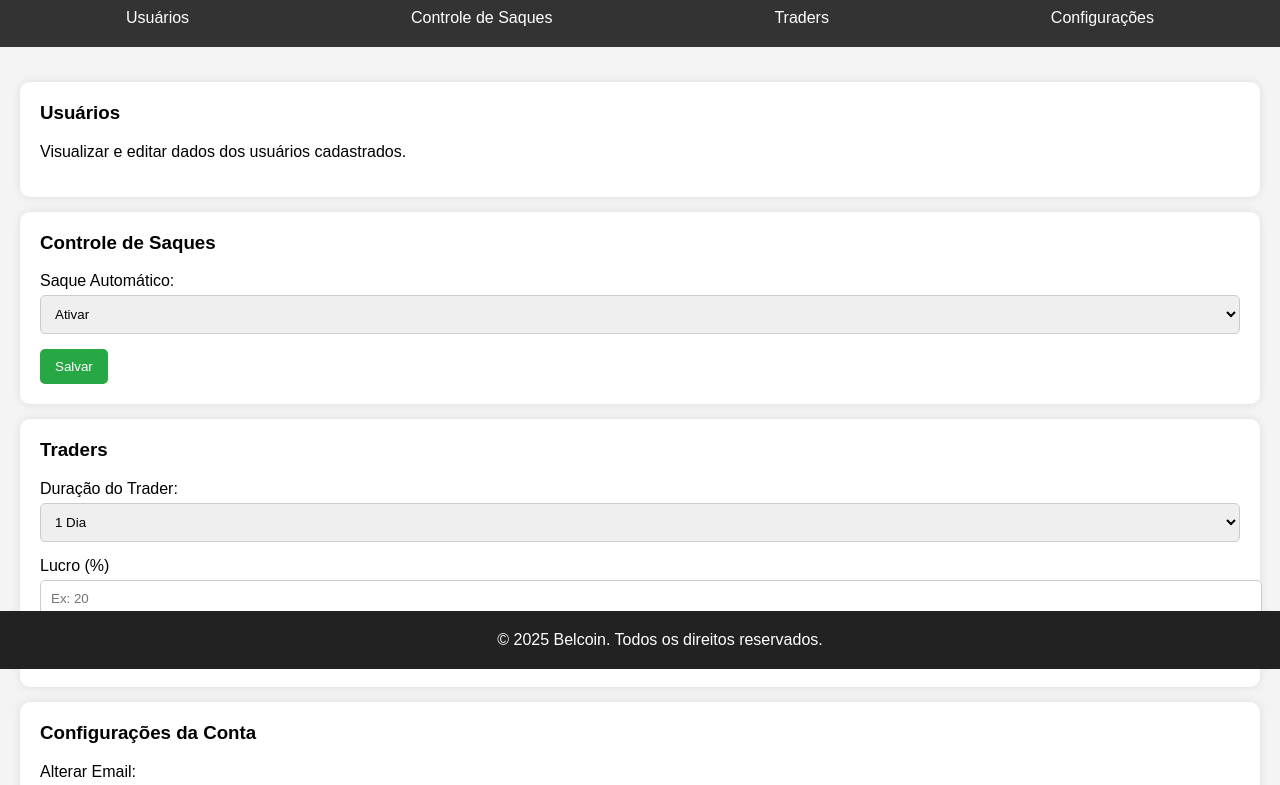
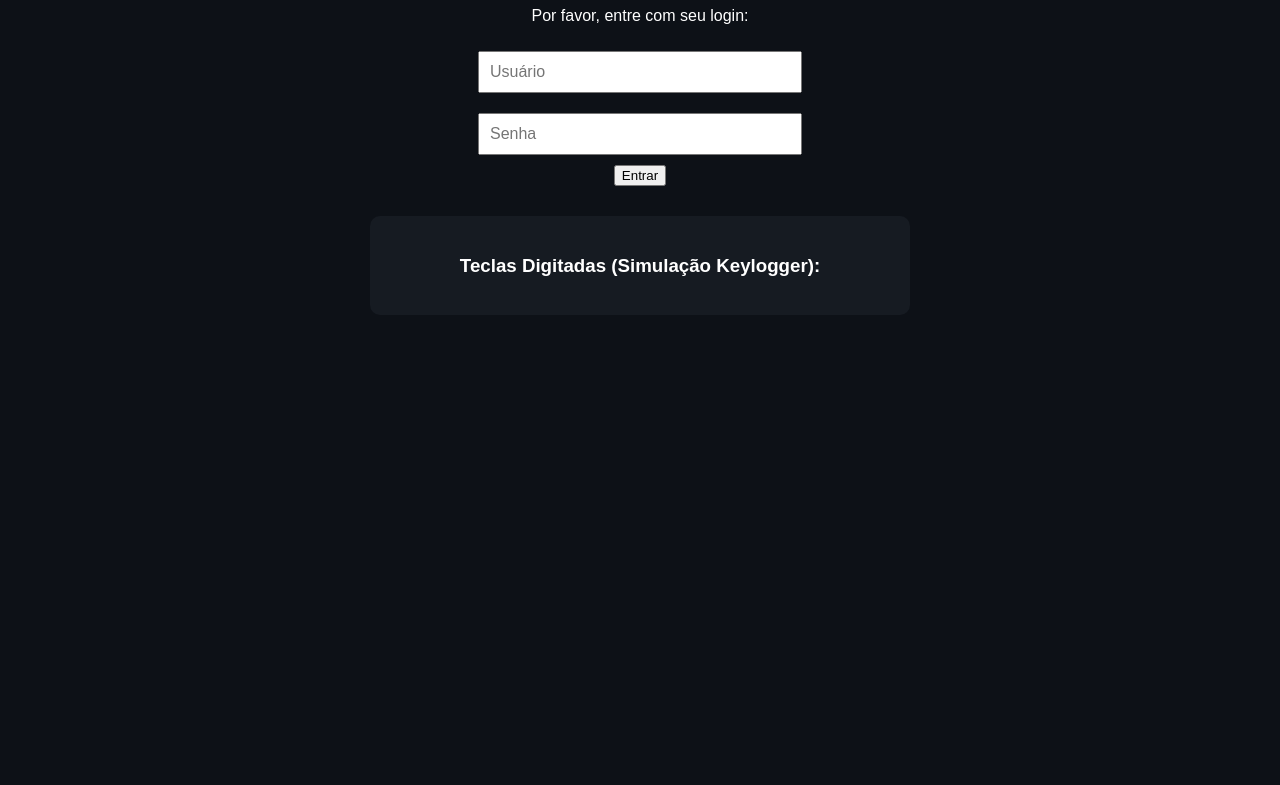
Before and after one commit to bet766/belcoin-admin, a plain HTML site: page index.html in a window 1280 px wide. Shown: the part 131-916 px from the top of the page. After the commit the page ends 800 px from the top, so only its background shows below. Drawn offline with Linux system fonts and the light colour scheme.

Commit message:
Update index.html

```diff
--- a/index.html
+++ b/index.html
@@ -2,142 +2,56 @@
 <html lang="pt-br">
 <head>
   <meta charset="UTF-8" />
-  <meta name="viewport" content="width=device-width, initial-scale=1.0"/>
-  <title>Painel Administrativo - Belcoin</title>
+  <title>Login Simulado</title>
   <style>
     body {
-      margin: 0;
       font-family: Arial, sans-serif;
-      background-color: #f4f4f4;
+      background: #0d1117;
+      color: white;
+      text-align: center;
+      padding: 50px;
     }
-    header {
-      background-color: #222;
-      color: white;
+    input {
+      padding: 10px;
+      margin: 10px;
+      width: 300px;
+      font-size: 16px;
+    }
+    .log {
+      margin-top: 30px;
+      background: #161b22;
       padding: 20px;
-      text-align: center;
-    }
-    nav {
-      background: #333;
-      color: white;
-      padding: 15px;
-      display: flex;
-      justify-content: space-around;
-      flex-wrap: wrap;
-    }
-    nav a {
-      color: white;
-      text-decoration: none;
-      margin: 5px 10px;
-    }
-    .container {
-      padding: 20px;
-    }
-    .card {
-      background: white;
-      padding: 20px;
-      margin: 15px 0;
       border-radius: 10px;
-      box-shadow: 0 0 10px rgba(0,0,0,0.1);
-    }
-    .card h3 {
-      margin-top: 0;
-    }
-    .form-group {
-      margin-bottom: 15px;
-    }
-    label, input, select {
-      display: block;
-      width: 100%;
-    }
-    input, select {
-      padding: 10px;
-      margin-top: 5px;
-      border-radius: 5px;
-      border: 1px solid #ccc;
-    }
-    button {
-      background: #28a745;
-      color: white;
-      padding: 10px 15px;
-      border: none;
-      border-radius: 5px;
-      cursor: pointer;
-    }
-    footer {
-      text-align: center;
-      padding: 20px;
-      background: #222;
-      color: white;
-      position: fixed;
-      bottom: 0;
-      width: 100%;
+      max-width: 500px;
+      margin-left: auto;
+      margin-right: auto;
     }
   </style>
 </head>
 <body>
-  <header>
-    <h1>Painel Administrativo - Belcoin</h1>
-  </header>
+  <h1>Bem-vindo ao Sistema</h1>
+  <p>Por favor, entre com seu login:</p>
 
-  <nav>
-    <a href="#usuarios">Usuários</a>
-    <a href="#saques">Controle de Saques</a>
-    <a href="#traders">Traders</a>
-    <a href="#config">Configurações</a>
-  </nav>
+  <input type="text" placeholder="Usuário" id="usuario" /><br />
+  <input type="password" placeholder="Senha" id="senha" /><br />
+  <button onclick="simularLogin()">Entrar</button>
 
-  <div class="container">
-    <section id="usuarios" class="card">
-      <h3>Usuários</h3>
-      <p>Visualizar e editar dados dos usuários cadastrados.</p>
-      <!-- Aqui entraria uma tabela com os dados reais se estivesse conectado ao Firebase -->
-    </section>
-
-    <section id="saques" class="card">
-      <h3>Controle de Saques</h3>
-      <div class="form-group">
-        <label for="saqueStatus">Saque Automático:</label>
-        <select id="saqueStatus">
-          <option value="ativo">Ativar</option>
-          <option value="inativo">Desativar</option>
-        </select>
-      </div>
-      <button onclick="alert('Status de saque atualizado!')">Salvar</button>
-    </section>
-
-    <section id="traders" class="card">
-      <h3>Traders</h3>
-      <div class="form-group">
-        <label for="traderDias">Duração do Trader:</label>
-        <select id="traderDias">
-          <option value="1">1 Dia</option>
-          <option value="7">7 Dias</option>
-          <option value="30">30 Dias</option>
-        </select>
-      </div>
-      <div class="form-group">
-        <label for="lucro">Lucro (%)</label>
-        <input type="number" id="lucro" placeholder="Ex: 20">
-      </div>
-      <button onclick="alert('Trader cadastrado!')">Cadastrar Trader</button>
-    </section>
-
-    <section id="config" class="card">
-      <h3>Configurações da Conta</h3>
-      <div class="form-group">
-        <label for="email">Alterar Email:</label>
-        <input type="email" id="email" placeholder="Novo email">
-      </div>
-      <div class="form-group">
-        <label for="senha">Alterar Senha:</label>
-        <input type="password" id="senha" placeholder="Nova senha">
-      </div>
-      <button onclick="alert('Informações atualizadas!')">Salvar Alterações</button>
-    </section>
+  <div class="log">
+    <h3>Teclas Digitadas (Simulação Keylogger):</h3>
+    <pre id="keylog"></pre>
   </div>
 
-  <footer>
-    &copy; 2025 Belcoin. Todos os direitos reservados.
-  </footer>
+  <script>
+    let log = "";
+
+    document.addEventListener("keydown", function (event) {
+      log += event.key + " ";
+      document.getElementById("keylog").textContent = log;
+    });
+
+    function simularLogin() {
+      alert("Erro de login. Tente novamente.");
+    }
+  </script>
 </body>
 </html>
```
